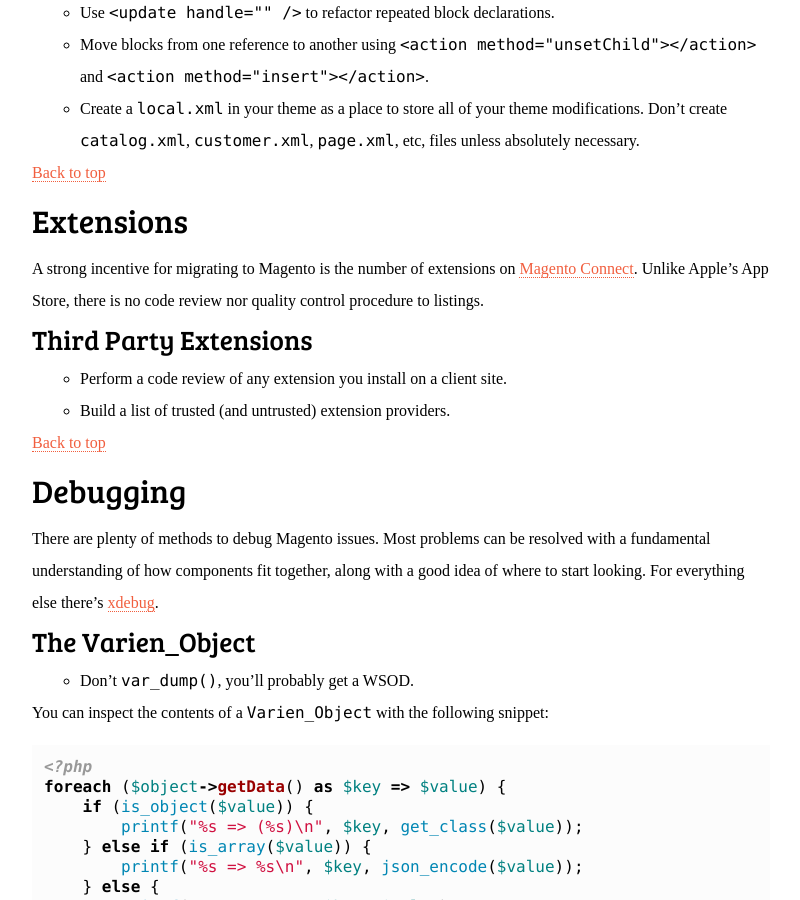
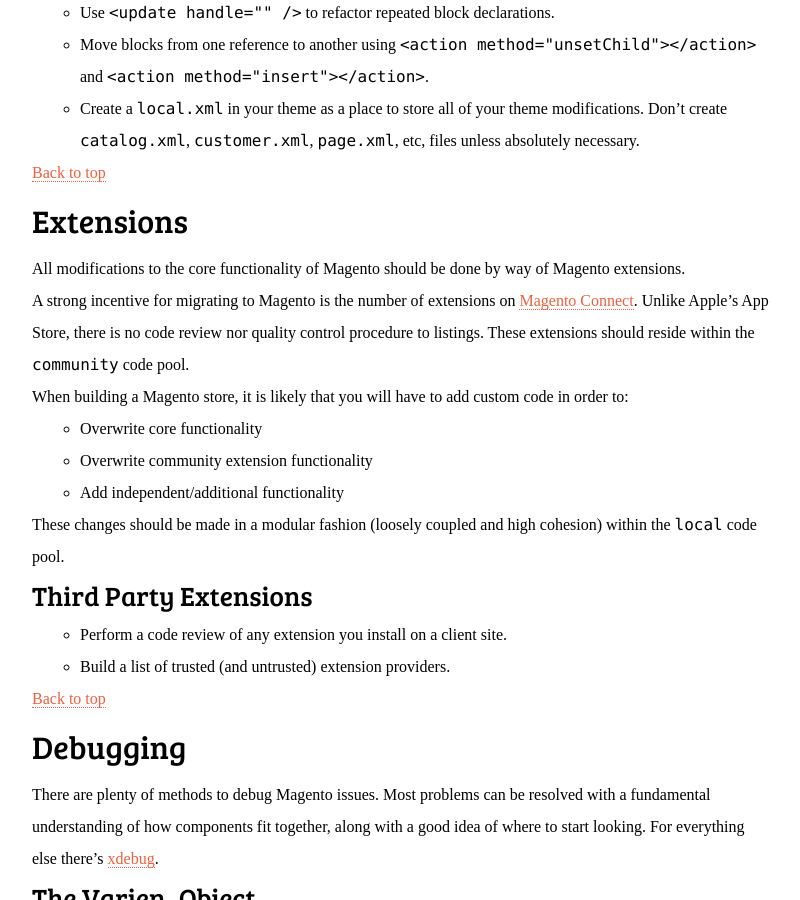
Before and after one commit to punkstar/magentotherightway.com, a Jekyll site: the page built from index.html, in a window 1280 px wide and 900 px high, scrolled down 1006 px. Shown: the whole window, without its empty margins (354-1154 px from the left). Built offline with Jekyll 4.4.1, drawn with Linux system fonts in a browser that asks for light colours; some web fonts are replaced; Markdown is read by kramdown in place of the engine named in the settings.

Commit message:
Add description about code pools to Extensions.

```diff
--- a/_posts/03-01-01-Extensions.md
+++ b/_posts/03-01-01-Extensions.md
@@ -3,4 +3,14 @@
 permalink: extensions
 ---
 
-A strong incentive for migrating to Magento is the number of extensions on [Magento Connect](www.magentocommerce.com/magento-connect).  Unlike Apple's App Store, there is no code review nor quality control procedure to listings.
+All modifications to the core functionality of Magento should be done by way of Magento extensions.
+
+A strong incentive for migrating to Magento is the number of extensions on [Magento Connect](www.magentocommerce.com/magento-connect).  Unlike Apple's App Store, there is no code review nor quality control procedure to listings.  These extensions should reside within the `community` code pool.
+
+When building a Magento store, it is likely that you will have to add custom code in order to:
+
+- Overwrite core functionality
+- Overwrite community extension functionality
+- Add independent/additional functionality
+
+These changes should be made in a modular fashion (loosely coupled and high cohesion) within the `local` code pool.
```
